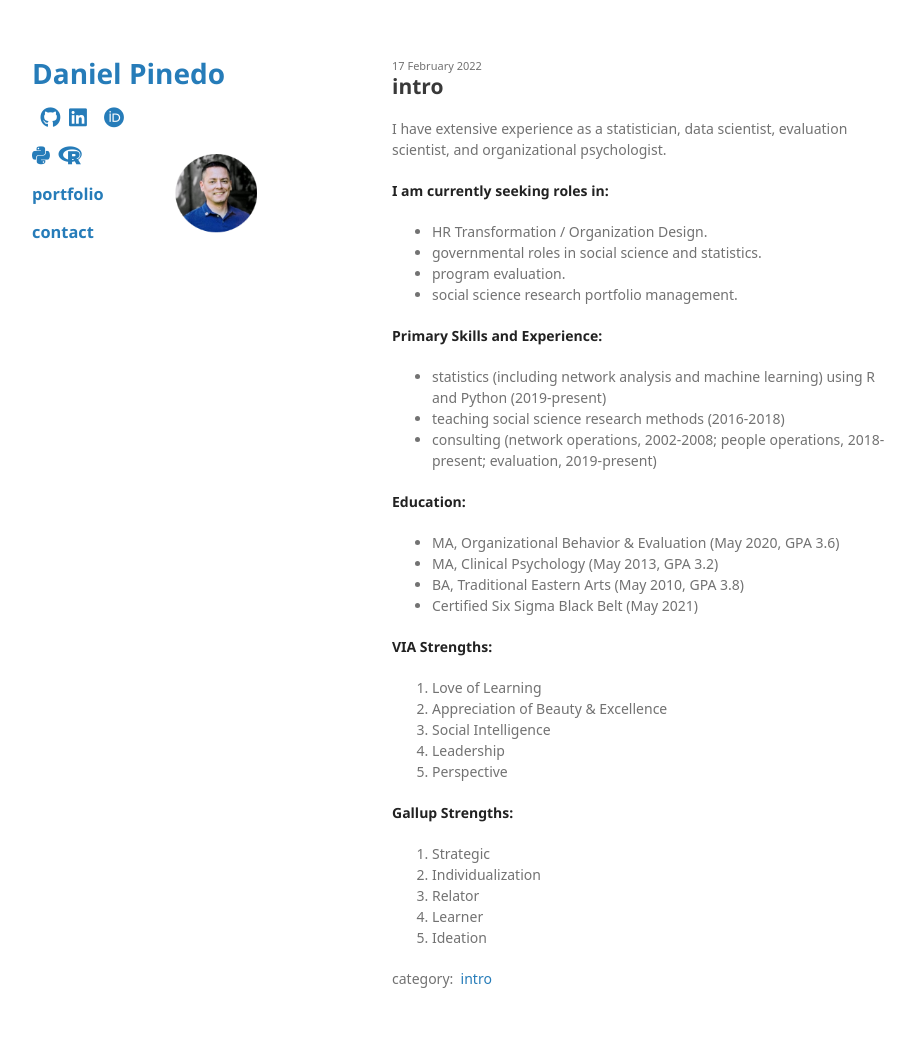
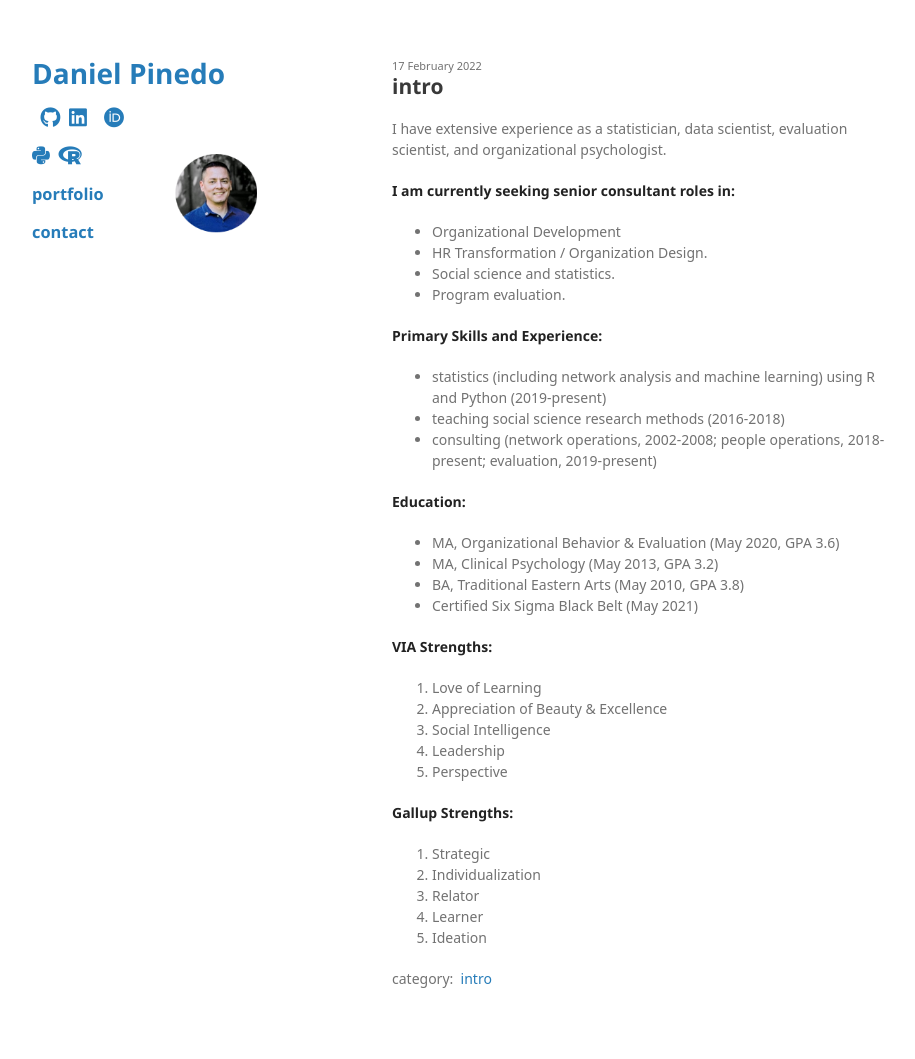
Before and after one commit to odenipinedo/odenipinedo.github.io, a Jekyll site: the page built from _posts/2022-02-17-intro.md, in a window 1280 px wide. Shown: the whole page, without its empty margins (178-1093 px from the left). Built offline with Jekyll 4.4.1, drawn with Linux system fonts in a browser that asks for light colours; nearby versions of some CDN libraries; some web fonts are replaced; a style sheet for code colours, icons or effects is not loaded; the repository's description, which GitHub fills in, is left out.

Commit message:
Update 2022-02-17-intro.md

```diff
--- a/_posts/2022-02-17-intro.md
+++ b/_posts/2022-02-17-intro.md
@@ -14,11 +14,11 @@ sitemap:
 
 I have extensive experience as a statistician, data scientist, evaluation scientist, and organizational psychologist.
 
-**I am currently seeking roles in:**
+**I am currently seeking senior consultant roles in:**
+- Organizational Development
 - HR Transformation / Organization Design.
-- governmental roles in social science and statistics.
-- program evaluation.
-- social science research portfolio management.
+- Social science and statistics.
+- Program evaluation.
 
 **Primary Skills and Experience:**
 - statistics (including network analysis and machine learning) using R and Python (2019-present)
```
